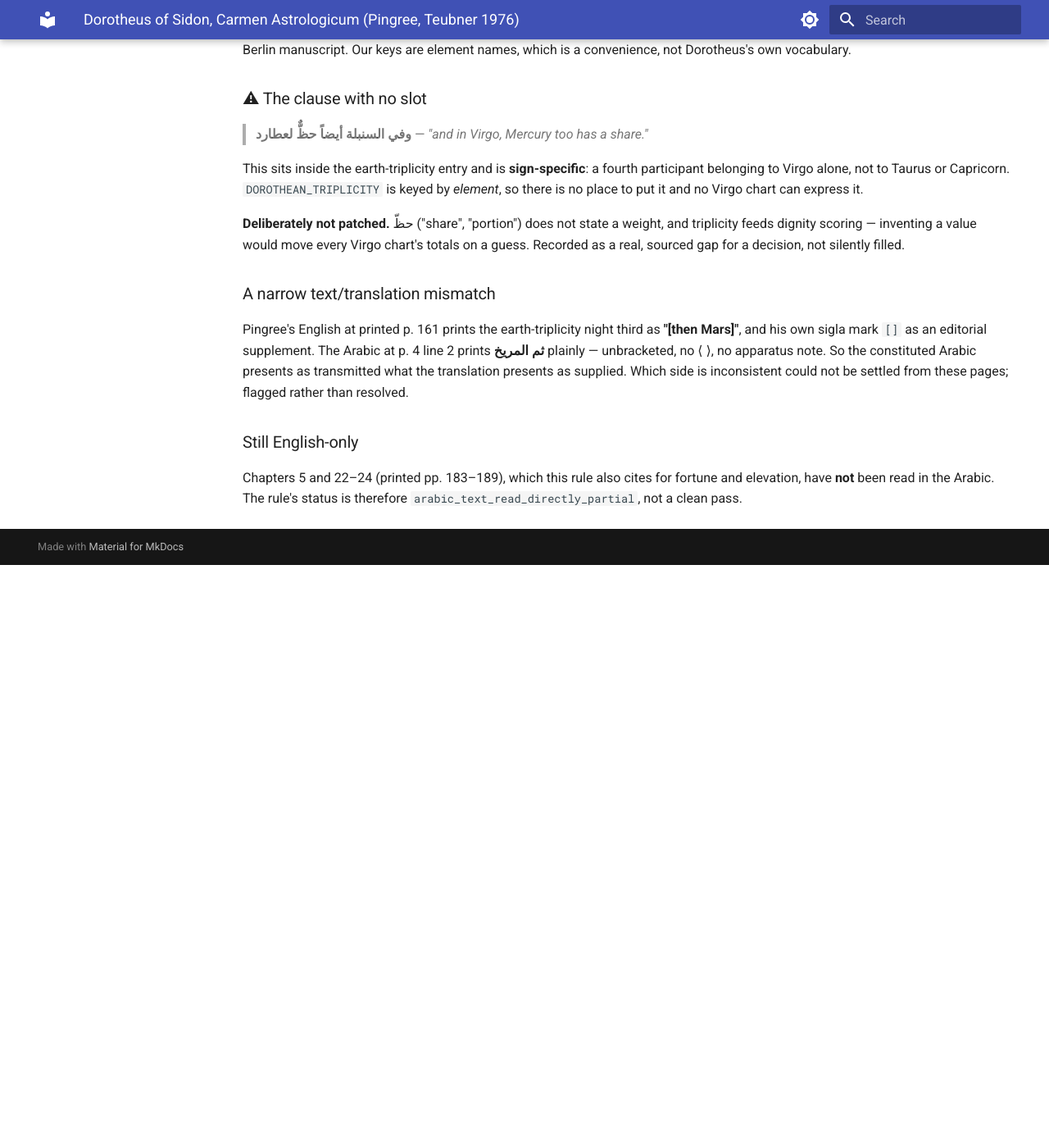
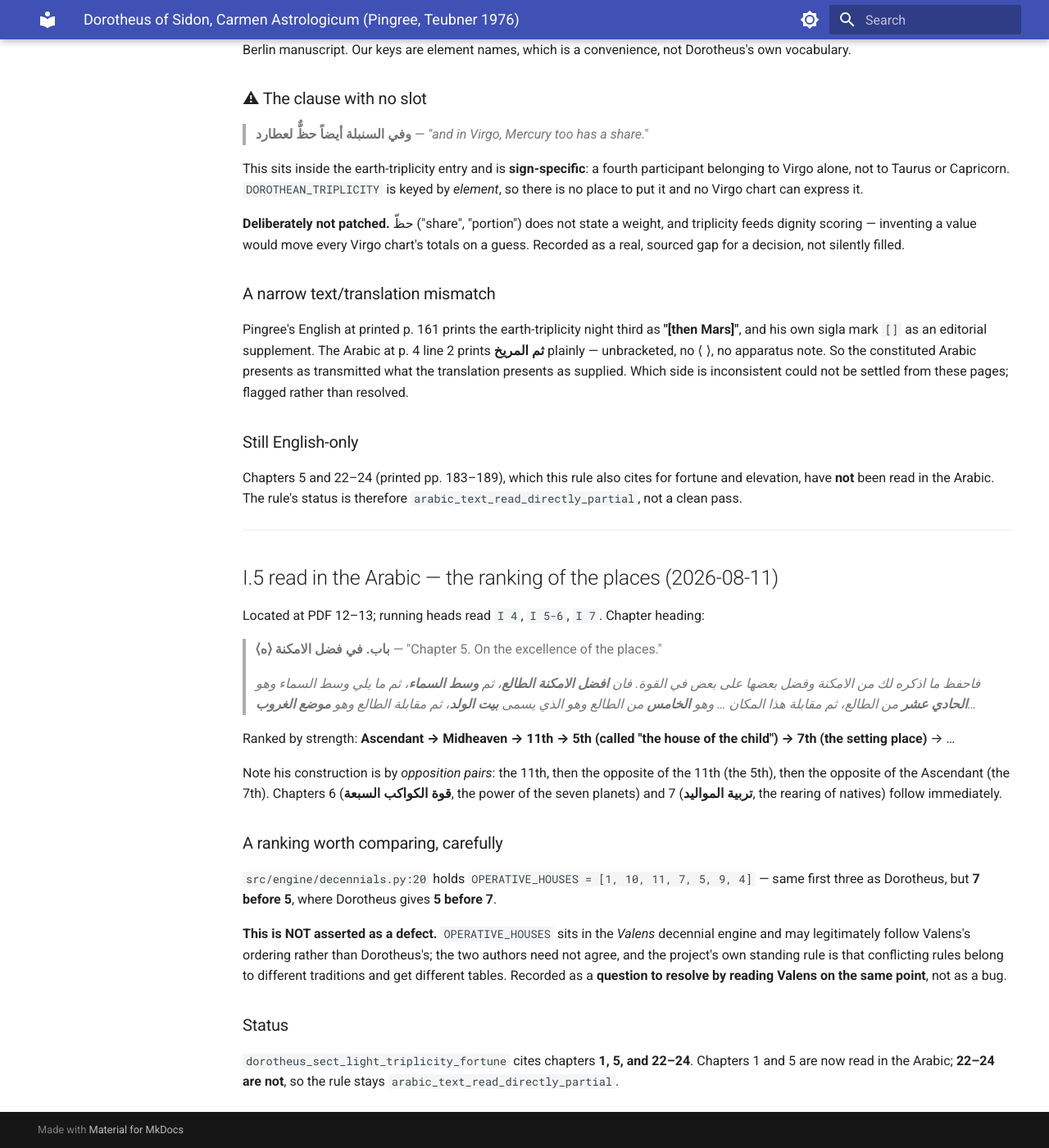
Before and after one commit to Bender1011001/traditional-astrology-engine, an MkDocs documentation site: the page built from docs/sources/dorotheus_notes.md, in a window 1280 px wide and 1400 px high, scrolled down 3153 px. Shown: the whole window at 82% size. Built offline with MkDocs 1.6.1 and Material for MkDocs 9.7.7, drawn with Linux system fonts in a browser that asks for light colours; before the commit the page ends 3842 px from its top, so only the background shows below that.

Commit message:
Dorotheus I.5 read in the Arabic: the ranking of the places
Chapter 5, "fi fadl al-amkina", on the excellence of the places, at
PDF 12-13 with running heads I 4 / I 5-6 / I 7 confirming the location.

He ranks the places by strength: Ascendant, then Midheaven, then the
eleventh, then the fifth - which he names "bayt al-walad", the house of
the child - then the seventh, the place of setting. The construction
runs by opposition pairs: the eleventh, then its opposite the fifth,
then the opposite of the Ascendant.

Noted but NOT claimed as a defect: decennials.py holds
OPERATIVE_HOUSES = [1, 10, 11, 7, 5, 9, 4], which agrees on the first
three and then puts 7 before 5 where Dorotheus puts 5 before 7. That
list lives in the VALENS decennial engine and may rightly follow
Valens, not Dorotheus. The two authors need not agree, and this
project's own rule is that conflicting rules belong to different
traditions and get different tables. Recorded as a question to settle
by reading Valens on the same point.

The rule cites chapters 1, 5 and 22-24. One and five are now read in
the Arabic; 22-24 are not, so it stays
arabic_text_read_directly_partial.

Co-Authored-By: Claude Opus 5 <noreply@anthropic.com>

```diff
--- a/docs/sources/dorotheus_notes.md
+++ b/docs/sources/dorotheus_notes.md
@@ -116,3 +116,27 @@ Pingree's English at printed p. 161 prints the earth-triplicity night third as *
 ### Still English-only
 
 Chapters 5 and 22–24 (printed pp. 183–189), which this rule also cites for fortune and elevation, have **not** been read in the Arabic. The rule's status is therefore `arabic_text_read_directly_partial`, not a clean pass.
+
+---
+
+## I.5 read in the Arabic — the ranking of the places (2026-08-11)
+
+Located at PDF 12–13; running heads read `I 4`, `I 5-6`, `I 7`. Chapter heading:
+
+> **⟨ه⟩ باب. في فضل الامكنة** — "Chapter 5. On the excellence of the places."
+
+> *فاحفظ ما اذكره لك من الامكنة وفضل بعضها على بعض في القوة. فان **افضل الامكنة الطالع**، ثم **وسط السماء**، ثم ما يلي وسط السماء وهو **الحادي عشر** من الطالع، ثم مقابلة هذا المكان … وهو **الخامس** من الطالع وهو الذي يسمى **بيت الولد**، ثم مقابلة الطالع وهو **موضع الغروب**…*
+
+Ranked by strength: **Ascendant → Midheaven → 11th → 5th (called "the house of the child") → 7th (the setting place)** → …
+
+Note his construction is by *opposition pairs*: the 11th, then the opposite of the 11th (the 5th), then the opposite of the Ascendant (the 7th). Chapters 6 (**قوة الكواكب السبعة**, the power of the seven planets) and 7 (**تربية المواليد**, the rearing of natives) follow immediately.
+
+### A ranking worth comparing, carefully
+
+`src/engine/decennials.py:20` holds `OPERATIVE_HOUSES = [1, 10, 11, 7, 5, 9, 4]` — same first three as Dorotheus, but **7 before 5**, where Dorotheus gives **5 before 7**.
+
+**This is NOT asserted as a defect.** `OPERATIVE_HOUSES` sits in the *Valens* decennial engine and may legitimately follow Valens's ordering rather than Dorotheus's; the two authors need not agree, and the project's own standing rule is that conflicting rules belong to different traditions and get different tables. Recorded as a **question to resolve by reading Valens on the same point**, not as a bug.
+
+### Status
+
+`dorotheus_sect_light_triplicity_fortune` cites chapters **1, 5, and 22–24**. Chapters 1 and 5 are now read in the Arabic; **22–24 are not**, so the rule stays `arabic_text_read_directly_partial`.
```
